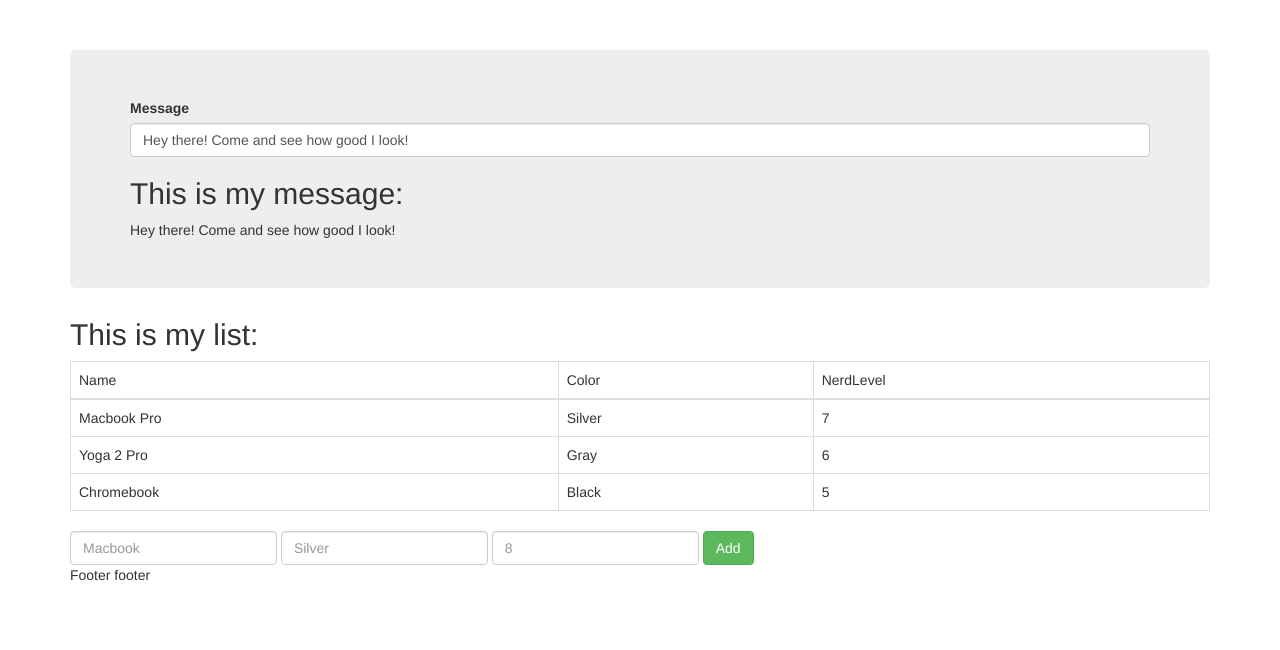
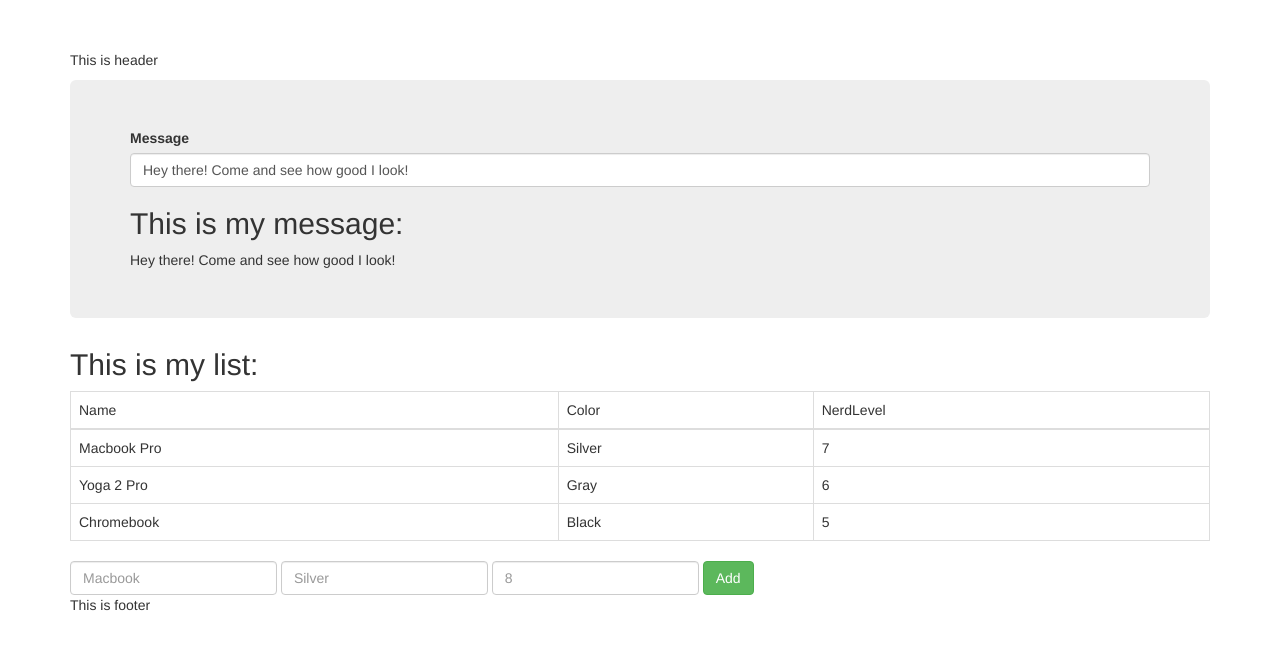
Before and after one commit to Mithrakalaiselvan/CommonRepo, a website: page public/index.html in a window 1280 px wide. Drawn offline with nearby package versions, Linux system fonts and the light colour scheme.

Commit message:
added lines to header and footer

```diff
--- a/public/index.html
+++ b/public/index.html
@@ -16,10 +16,10 @@
 <script src="js/app.js"></script>
 </head>
 <body class="container" ng-app="firstApp" ng-controller="mainController as main">
+<header>
+  <p>This is header </p>
+</header>
 
-<header>
-
- </header>
 
 <div class="jumbotron">
 <div class="form-group">
@@ -53,7 +53,7 @@
 <input type="number" class="form-control" placeholder="8" ng-model="main.computerData.nerdness">
 <button type="submit" class="btn btn-success">Add</button> </form>
 <footer>
-    Footer footer
+    <p>This is footer</p>
 </footer>
 
  </body>
```
